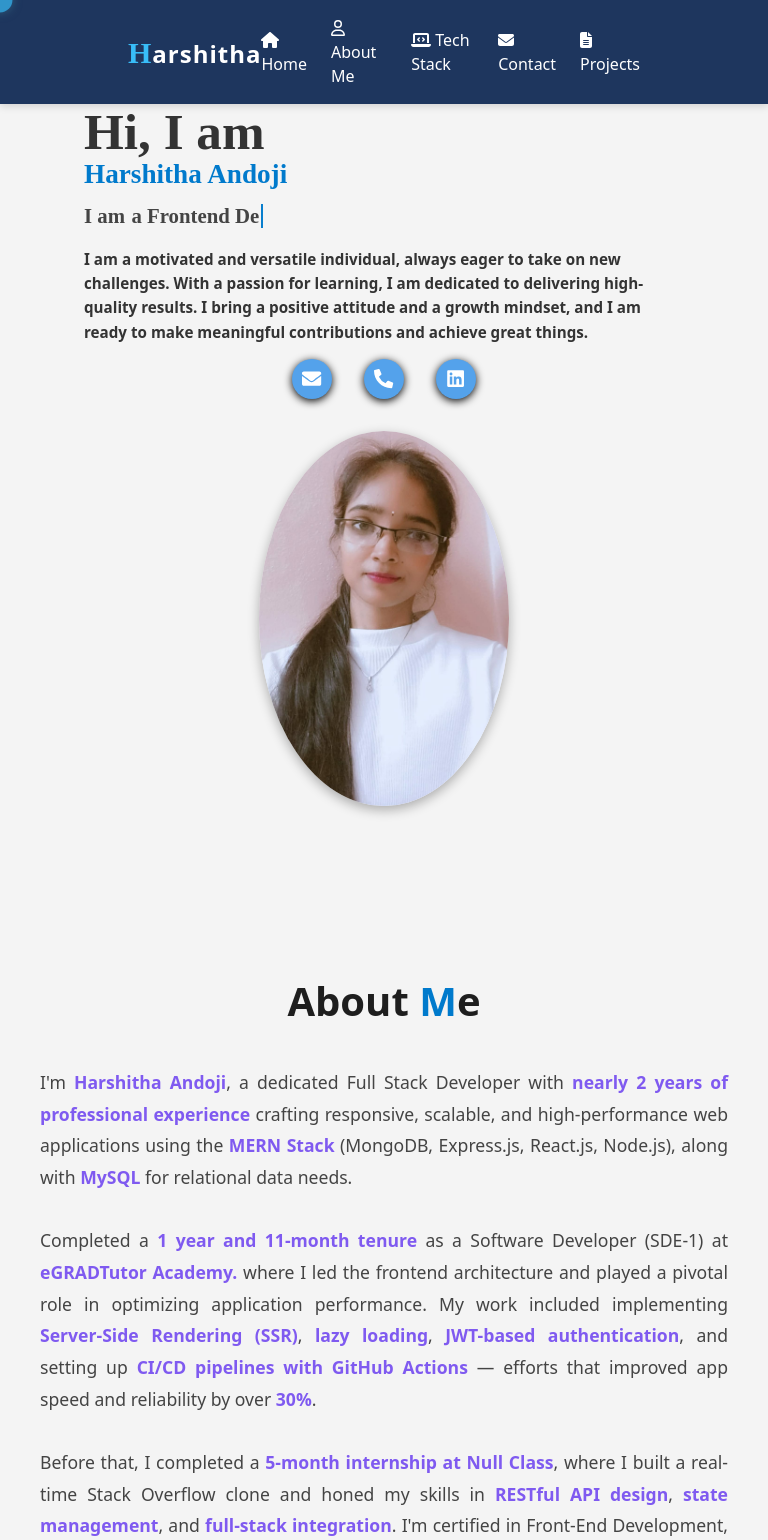
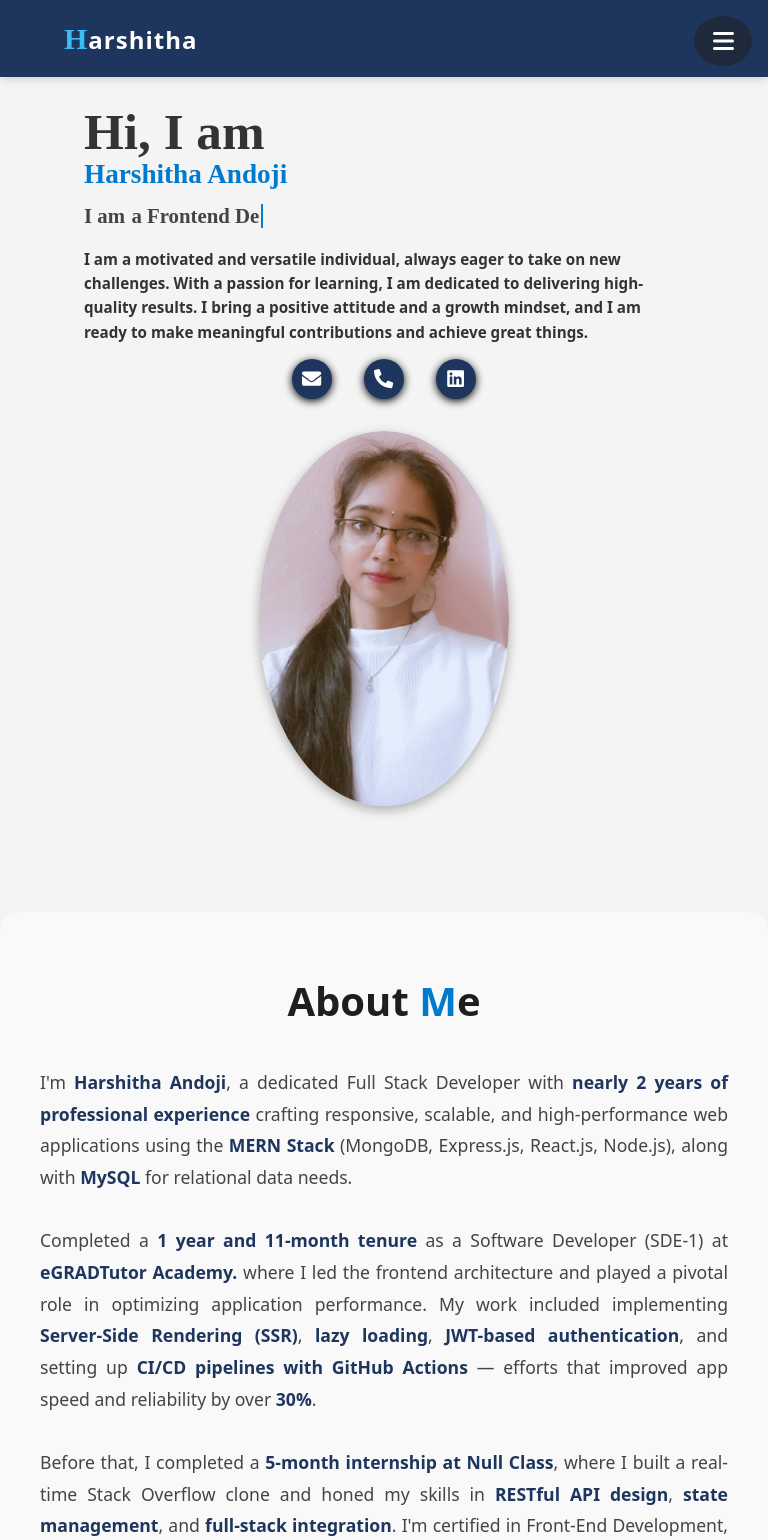
Before and after one commit to HarshithaAndoji/Elsa, a React (Vite) app: page / in a window 768 px wide. Shown: the top 1540 px of the page. Built offline with nearby package versions, Linux system fonts and the light colour scheme.

Commit message:
css completed basic level

```diff
--- a/src/App.css
+++ b/src/App.css
@@ -1,4 +1,4 @@
-
+/* @import url('https://fonts.googleapis.com/css2?family=Dancing+Script:wght@400;500;600;700&display=swap'); */
 @keyframes zoomInOut {
   0% { transform: scale(0.5); opacity: 0; }
   50% { transform: scale(1.2); opacity: 1; }
@@ -21,6 +21,8 @@
     scale: 1;
   }
 }
+
+
 
 .reveal {
   opacity: 0;
@@ -121,7 +123,7 @@ button {
   color: white;
   border: none;
 }
-.mouse-circle {
+/* .mouse-circle {
   position: fixed;
   width: 25px;
   height: 25px;
@@ -132,7 +134,7 @@ button {
   z-index: 9999;
   transition: transform 0.05s ease-out;
     box-shadow: 0 0 10px rgb(59 118 144 / 63%);
-}
+} */
 /* ===== Menu Toggle (hamburger / close) ===== */
 .menu-toggle {
   position: fixed;
@@ -289,7 +291,7 @@ button {
 }
 
 .icons {
-  background-color: rgb(84, 162, 235);
+  background-color: #1e365e;
   border-radius: 25px;
   width: 2.5rem;
   height: 2.5rem;
@@ -372,7 +374,7 @@ button {
   max-width: 900px;
   margin: 60px auto;
   padding: 40px 30px;
-  /* background-color: #f9f9f9; */
+  background-color: #f9f9f9;
   border-radius: 20px;
   /* box-shadow: 0 10px 25px rgba(0, 0, 0, 0.1); */
   transition: all 0.3s ease;
@@ -403,7 +405,7 @@ color: rgb(0 122 204);
 }
 
 .about-text strong {
-  color: #7f5af0;
+  color: #1e365e;
   font-weight: 600;
 }
 
@@ -684,8 +686,11 @@ color: rgb(0 122 204);
 
 .info-heading {
   font-size: 1.3rem;
-  margin-bottom: 1rem;
+  margin-bottom: 2rem;
   color: #495057;
+  text-decoration: underline;
+    color: #495057;
+
 }
 
 .info-item {
@@ -848,7 +853,12 @@ color: rgb(0 122 204);
   }
 
 }
-
+@media (max-width:320){
+      .into_backdrop {
+        padding-top: 4rem;
+        width: 100vw;
+    }
+}
 /* ===== Responsive ===== */
 @media (max-width: 767.98px) {
   .navitems {
@@ -910,9 +920,25 @@ h1{
   .contact-form {
     width: 250px;
   }
+  .project-overlay h3{
+    margin: 0.5rem;
+  }
 }
 
 @media (min-width: 768px) and (max-width: 991.98px) {
+   .navitems {
+    display: none;
+  }
+
+  .menu-toggle {
+    display: flex;
+  }
+
+  .navcontent {
+    padding: 1rem 2rem;
+        margin: 0 1rem;
+  }
+
   .navcontent {
     padding: 1rem 3rem;
   }
```
